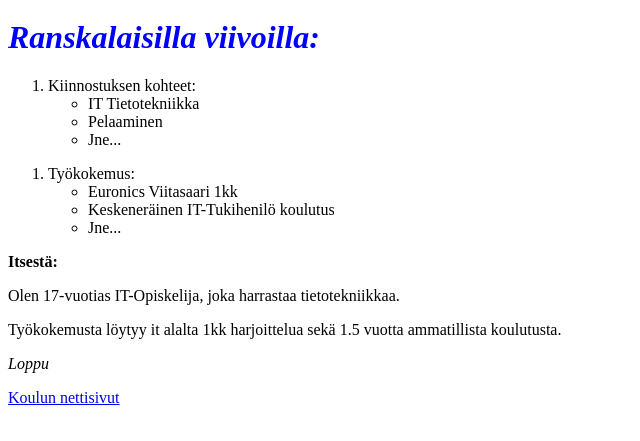
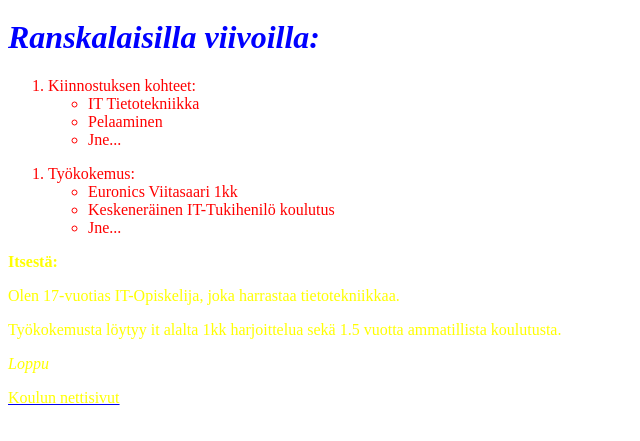
Before and after one commit to testi228/ansioluettelo, a plain HTML site: page index.html in a window 1280 px wide. Shown: the part 61-502 px from the top of the page, without its empty margins (0-640 px from the left). Drawn offline with Linux system fonts and the light colour scheme.

Commit message:
Update index.css

```diff
--- a/index.css
+++ b/index.css
@@ -2,7 +2,7 @@
     <style>
     body {background-color: black;}
       h1   {color: blue;}
-      li   {color: red
-      p  {color: yellow
+      li   {color: red;}
+      p  {color: yellow;}
     </style>
   </head>
```
